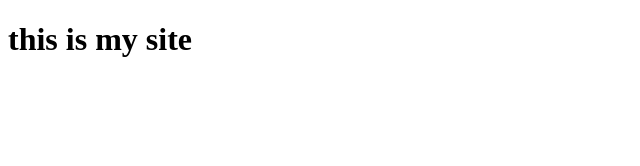
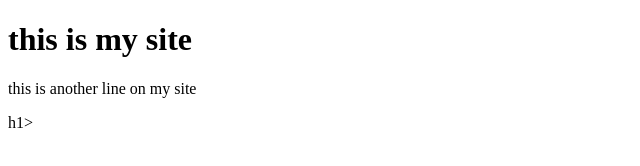
Before and after one commit to PraiseAddy2022/test-repo, a plain HTML site: page index.html in a window 1280 px wide. Shown: the whole page, without its empty margins (0-640 px from the left). Drawn offline with Linux system fonts and the light colour scheme.

Commit message:
another change to index

```diff
--- a/index.html
+++ b/index.html
@@ -7,5 +7,6 @@
 </head>
 <body>
     <h1>this is my site</h1>
+    <p>this is another line on my site</p>h1>
 </body>
 </html>
```
